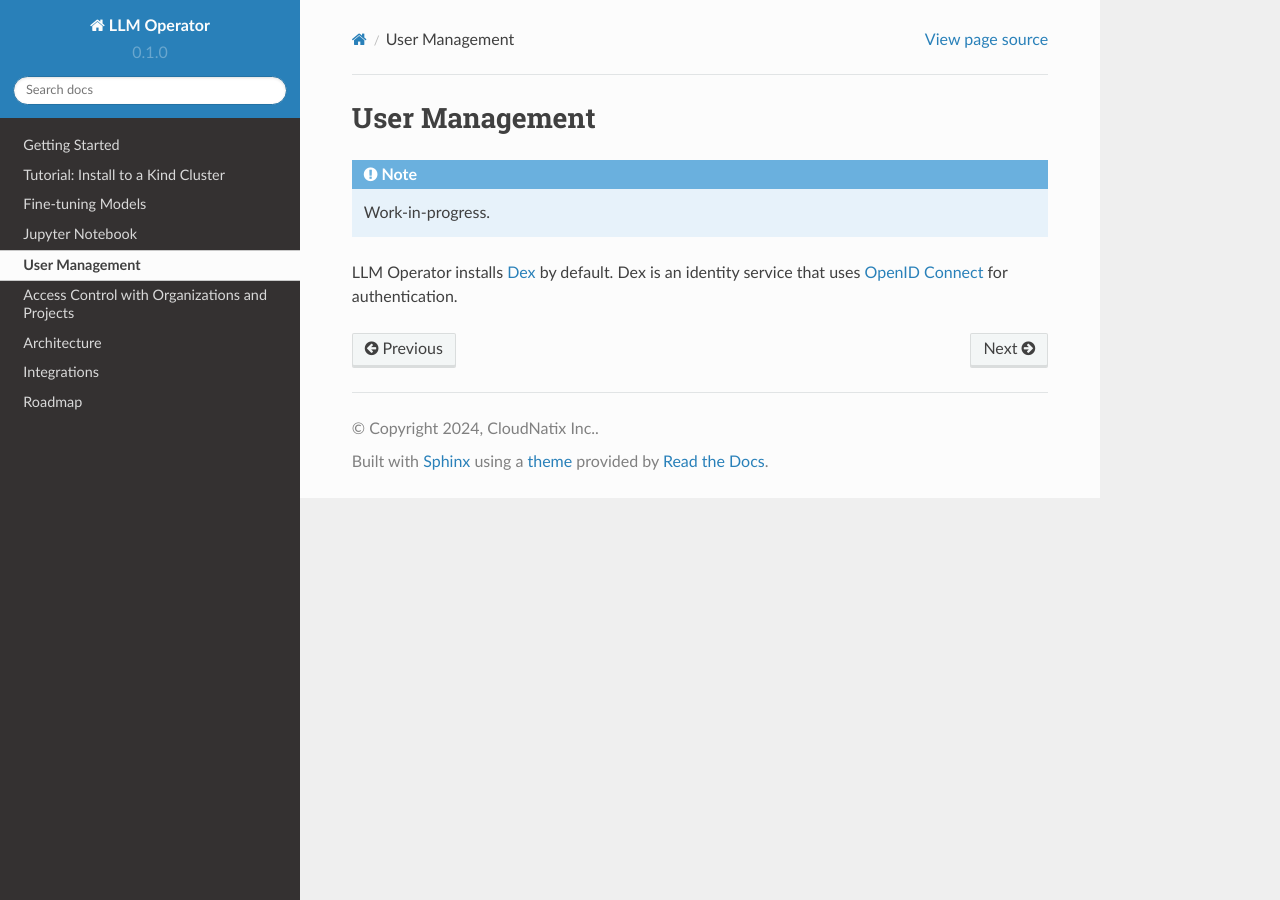
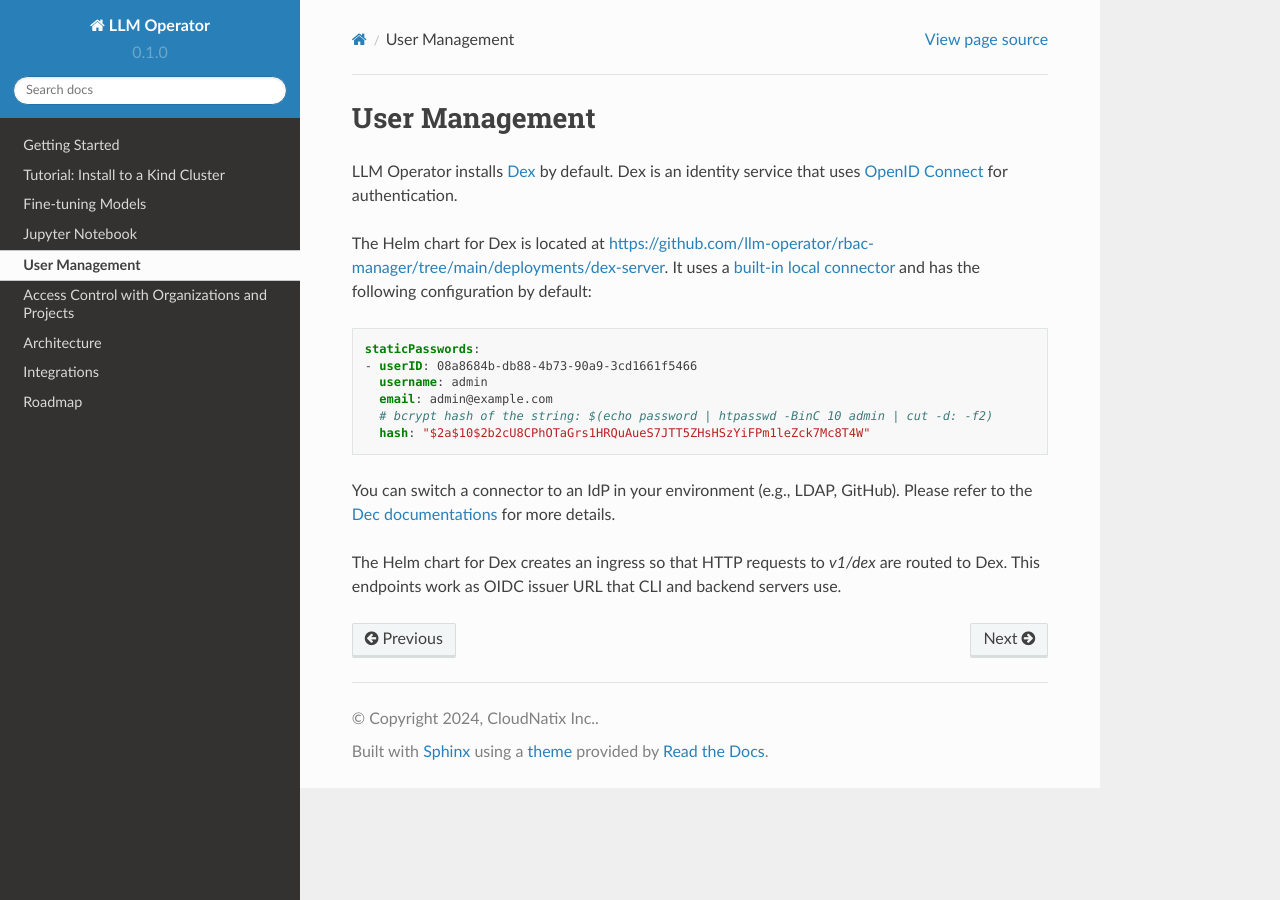
Before and after one commit to llm-operator/docs, a Sphinx documentation site: the page built from docs/source/user_management.rst, in a window 1280 px wide. Built offline with Sphinx 7.4.7 and the Read the Docs theme 2.0.0, drawn with Linux system fonts in a browser that asks for light colours.

Commit message:
Add more description on user management (#42)

```diff
--- a/docs/source/user_management.rst
+++ b/docs/source/user_management.rst
@@ -1,10 +1,24 @@
 User Management
 ===============
-
-.. note::
-
-   Work-in-progress.
 
 LLM Operator installs `Dex <https://github.com/dexidp/dex>`_ by default. Dex is an
 identity service that uses `OpenID Connect <https://openid.net/developers/how-connect-works/>`_
 for authentication.
+
+The Helm chart for Dex is located at https://github.com/llm-operator/rbac-manager/tree/main/deployments/dex-server. It
+uses a `built-in local connector <https://dexidp.io/docs/connectors/local/>`_ and has the following configuration by default:
+
+.. code-block:: yaml
+
+   staticPasswords:
+   - userID: 08a8684b-db88-4b73-90a9-3cd1661f5466
+     username: admin
+     email: admin@example.com
+     # bcrypt hash of the string: $(echo password | htpasswd -BinC 10 admin | cut -d: -f2)
+     hash: "$2a$10$2b2cU8CPhOTaGrs1HRQuAueS7JTT5ZHsHSzYiFPm1leZck7Mc8T4W"
+
+You can switch a connector to an IdP in your environment (e.g., LDAP, GitHub). Please refer to
+the `Dec documentations <https://dexidp.io/docs/connectors/>`_ for more details.
+
+The Helm chart for Dex creates an ingress so that HTTP requests to `v1/dex` are routed to Dex. This endpoints
+work as OIDC issuer URL that CLI and backend servers use.
```
